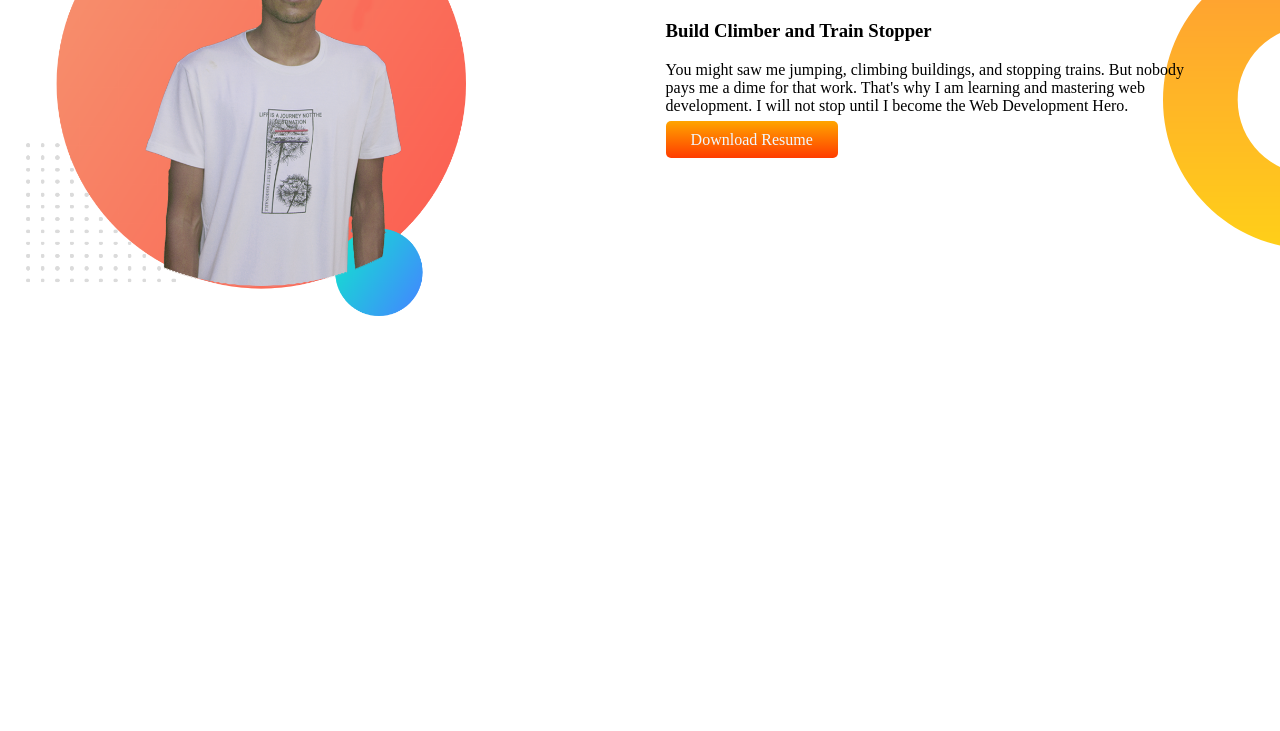
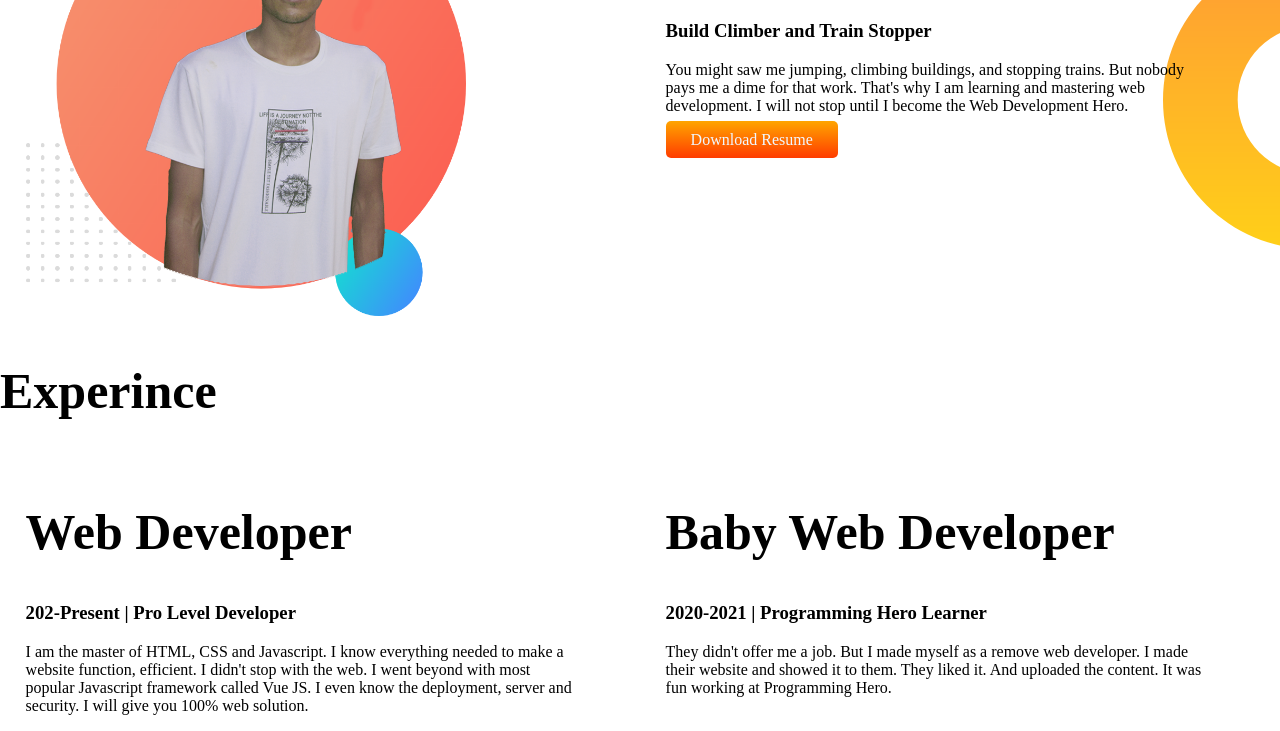
Before and after one commit to Ashikurjaman/developer_portfolio, a plain HTML site: page index.html in a window 1280 px wide. Shown: the part 712-1443 px from the top of the page. Before the commit the page ends 1032 px from the top, so only its background shows below. Drawn offline with Linux system fonts and the light colour scheme; a web font is replaced by a local one.

Commit message:
experince

```diff
--- a/index.html
+++ b/index.html
@@ -46,5 +46,28 @@
               <a href="https://www.linkedin.com/in/ashikurjaman046/" target="_blank" rel="noopener noreferrer">Download Resume</a>
                 </div>
             </section>
+
+            <!-- Experince section-->
+
+            <section>
+                <h1>Experince</h1>
+                <div class="experice-section">
+                    <div class="half-section">
+                        <h1> Web Developer
+                            </h1>
+                            <h3>202-Present | Pro Level Developer</h3>
+                            <p>
+                                I am the master of HTML, CSS and Javascript. I know everything needed to make a website function, efficient. I didn't stop with the web. I went beyond with most popular Javascript framework called Vue JS. I even know the deployment, server and security. I will give you 100% web solution.
+                            </p>
+                    </div>
+                    <div class="half-section">
+                        <h1>Baby Web Developer</h1>
+                        <h3>2020-2021 | Programming Hero Learner</h3>
+                        <p>
+                            They didn't offer me a job. But I made myself as a remove web developer. I made their website and showed it to them. They liked it. And uploaded the content. It was fun working at Programming Hero.
+                        </p>
+                    </div>
+                </div>
+            </section>
 </body>
 </html>
--- a/style.css
+++ b/style.css
@@ -40,3 +40,7 @@ body{
         background-repeat: no-repeat;
         background-position: right;
     }
+    .experice-section{
+        display: flex ;
+
+    }
```
